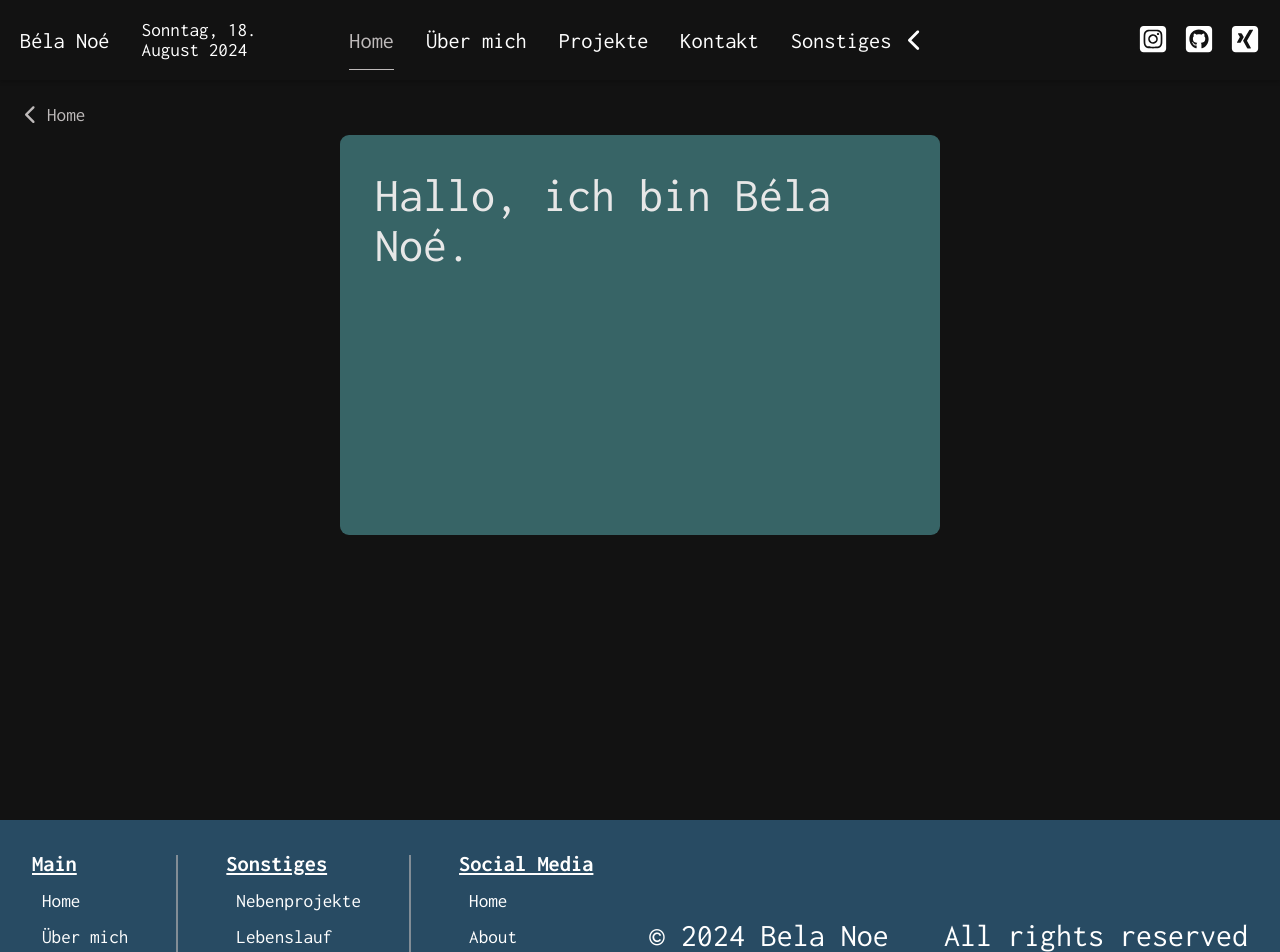
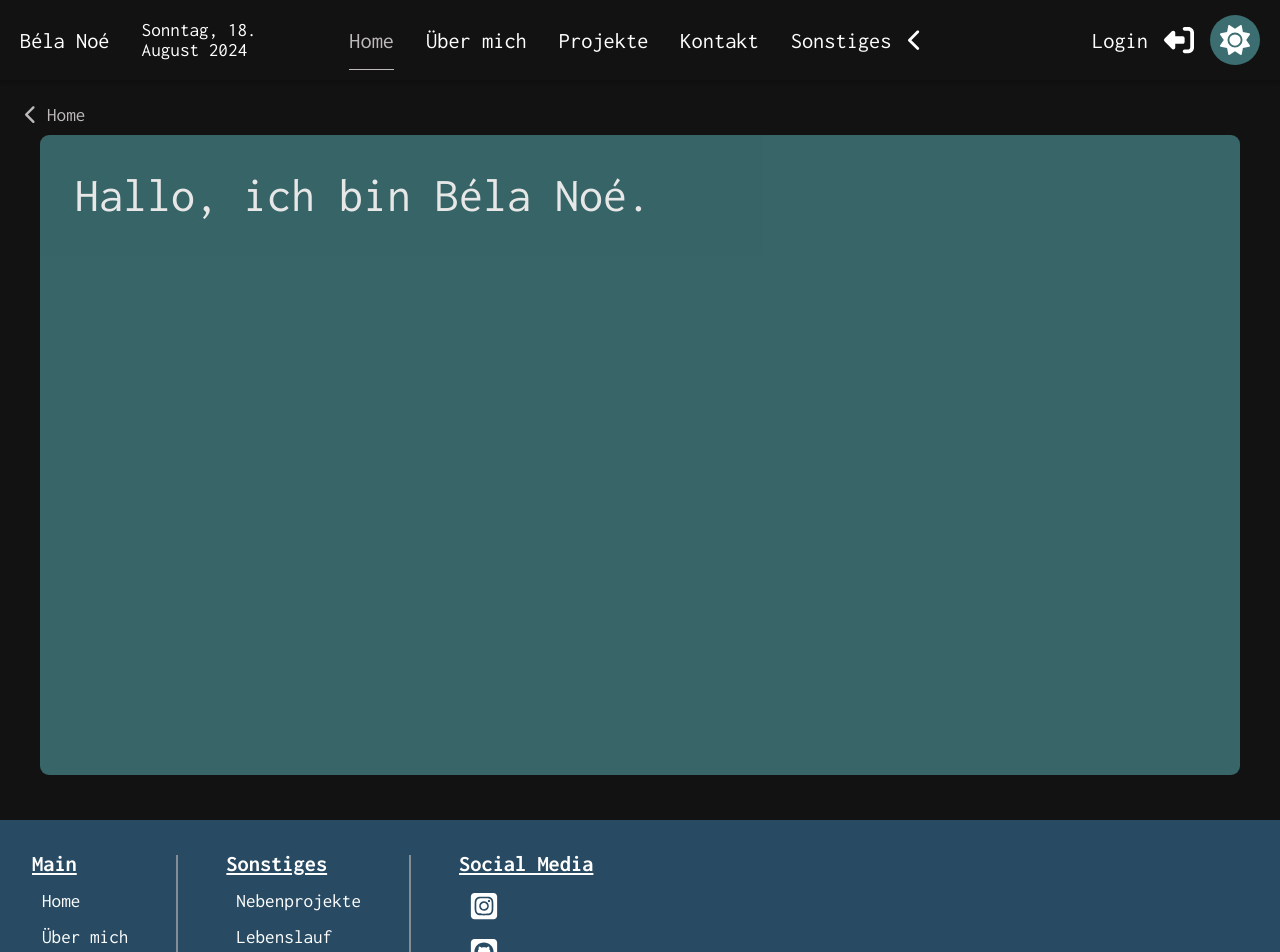
Before and after one commit to B314-N03/portfolio, a React (Create React App) app: page / in a window 1280 px wide. Shown: the top 952 px of the page. Built offline with nearby package versions, Linux system fonts and the light colour scheme.

Commit message:
major: { - login modal now available - footer updated - navbar updated }

```diff
--- a/src/components/App.jsx
+++ b/src/components/App.jsx
@@ -10,11 +10,16 @@ import Impressum from './Impressum';
 import Footer from './Footer';
 import CV from './CV';
 import SideProjects from './SideProjects';
+import ThemeProvider from './providers/ThemeProvider';
+import LoginModal from './LoginModal';
+import { useState } from 'react';
 
 function App() {
+  const [showLoginModal,setShowLoginModal] = useState(false)
   return (
+    <ThemeProvider>
       <Router>
-      <Navbar></Navbar>
+        <Navbar showLoginModal={showLoginModal} setShowLoginModal={setShowLoginModal}></Navbar>
         <Routes>
           <Route path="/" element={<Home/>} />
           <Route path="/about" element={<About/>}/>
@@ -28,7 +33,10 @@ function App() {
           <Route path="*" element={<NotFound/>} />
         </Routes>
         <Footer></Footer>
+        <LoginModal modalOpen={showLoginModal} setModalOpen={setShowLoginModal}></LoginModal>
       </Router>
+    </ThemeProvider>
+
   );
 }
 export default App;
--- a/src/components/Footer.jsx
+++ b/src/components/Footer.jsx
@@ -1,5 +1,7 @@
 import React from 'react'
 import './scss/footer.scss'
+import { FontAwesomeIcon } from '@fortawesome/react-fontawesome'
+import { faSquareGithub, faSquareInstagram, faXingSquare } from '@fortawesome/free-brands-svg-icons'
 
 
 function Footer() {
@@ -10,36 +12,48 @@ function Footer() {
         <div className="flex-gap-3rem flex-wrap footer-menu-conatiner" >
             <div className="flex-column flex-gap-1rem h-100">
                 <div className="fs-1 underline"><strong>Main</strong></div>
-                <div className="ml-10 flex-column flex-gap-1rem fs-3">
-                    <div>Home</div>
-                    <div>Über mich</div>
-                    <div>Projekte</div>
-                    <div>Kontakt</div>
+                <div className="ml-10 flex-column flex-gap-1rem fs-3 te">
+                    <a className='navbar-item' href="/">Home</a>
+                    <a className='navbar-item' href="/about">Über mich</a>
+                    <a className='navbar-item' href='/projects'>Projekte</a>
+                    <a className='navbar-item' href='/contact'>Kontakt</a>
                 </div>
             </div>
             <div className="footer-seperator"></div>
             <div className="flex-column flex-gap-1rem h-100">
-                <div className="fs-1 underline footer-sonstiges-containter" ><strong>Sonstiges</strong></div>
+                <a href='/other' className="fs-1 underline footer-sonstiges-containter navbar-item" data-underline><strong>Sonstiges</strong></a>
                 <div className="ml-10 flex-column flex-gap-1rem fs-3">
-                    <div>Nebenprojekte</div>
-                    <div>Lebenslauf</div>
-                    <div>Impressum</div>
+                    <a href="/other/side-projects" className='navbar-item'>Nebenprojekte</a>
+                    <a href="/other/cv" className='navbar-item'>Lebenslauf</a>
+                    <a href='/other/impressum' className='navbar-item'>Impressum</a>
                 </div>
             </div>
             <div className="footer-seperator"></div>
             <div className="flex-column flex-gap-1rem h-100">
                 <div className="fs-1 underline"><strong>Social Media</strong></div>
-                <div className="ml-10 flex-column flex-gap-1rem fs-3">
-                    <div>Home</div>
-                    <div>About</div>
-                    <div>Contact</div>
-                    <div>Projects</div>
+                <div className="ml-10 flex-column flex-gap-1rem fs-3 align-center">
+                    <a href='https://instagram.com/bela.fn' target='_blank' rel="noreferrer" className='navbar-item footer-social-media-link'>
+                        <FontAwesomeIcon className='footer-icon' icon={faSquareInstagram}></FontAwesomeIcon>
+                        <label className="footer-social-media-label">Instagram</label>
+                    </a>
+                    <a href='https://github.com/B314-N03' target='_blank' rel="noreferrer" className='navbar-item footer-social-media-link'>
+                        <FontAwesomeIcon className='footer-icon' icon={faSquareGithub}></FontAwesomeIcon>
+                        <label className="footer-social-media-label">GitHub</label>
+
+                    </a>
+                    <a href='https://www.xing.com/profile/Bela_Noe2' target='_blank' rel="noreferrer" className='navbar-item footer-social-media-link'>
+                        <FontAwesomeIcon className=' footer-icon w-25%' icon={faXingSquare}></FontAwesomeIcon>
+                        <label className="footer-social-media-label">Xing</label>
+                    </a>
                 </div>
             </div>
         </div>
 
-        <div className="h2">© 2024 Bela Noe</div>
-        <div className="h2">All rights reserved</div>
+        <div className="mt-20 h4 text-align-center w-100">
+            <div>© 2024 Bela Noe</div>
+            <div>All rights reserved</div>
+        </div>
+
 
     </div>
   )
--- a/src/components/Home.jsx
+++ b/src/components/Home.jsx
@@ -14,7 +14,7 @@ function Home() {
       <div className="home-profileCard-container">
         <div className="home-profileCard">
 
-        <div className='h1 text-color-main p-35p'>Hallo, ich bin Béla Noé.<br/></div>
+        <div className='h1 p-35p'>Hallo, ich bin Béla Noé.<br/></div>
         </div>
 
       </div>
--- /dev/null
+++ b/src/components/LoginModal.jsx
@@ -0,0 +1,34 @@
+import React, { useEffect, useRef } from 'react'
+import './scss/modal.scss'
+
+function LoginModal({modalOpen,setModalOpen}) {
+  const modalRef = useRef(null)
+
+
+  const handleClickOutside = (event) => {
+    const loginButton = document.querySelector("#login-button")
+    if (modalRef.current && !modalRef.current.contains(event.target) && loginButton && !loginButton.contains(event.target)) {
+      setModalOpen(false);
+    }
+  };
+
+  useEffect(() => {
+    if(modalOpen){
+      document.addEventListener("mousedown", handleClickOutside);
+    }
+    else{
+      document.removeEventListener("mousedown", handleClickOutside);
+    }
+    return () => {
+      document.removeEventListener("mousedown", handleClickOutside);
+    };
+  }, [modalOpen]);
+
+  return (
+      <div ref={modalRef} className={`modal-container ${modalOpen ? "d-flex" : "d-none"}`}>
+
+      </div>
+  )
+}
+
+export default LoginModal
--- a/src/components/Navbar.jsx
+++ b/src/components/Navbar.jsx
@@ -1,17 +1,19 @@
-import React, { useEffect, useRef, useState } from 'react'
+import React, { useContext, useEffect, useRef, useState } from 'react'
 import './scss/navbar.scss'
 import { FontAwesomeIcon } from '@fortawesome/react-fontawesome'
 import {  faSquareGithub, faSquareInstagram, faXingSquare } from '@fortawesome/free-brands-svg-icons'
 import { Link, NavLink } from 'react-router-dom'
-import {  faChevronDown, faChevronLeft,  } from '@fortawesome/free-solid-svg-icons'
+import {  faChevronDown, faChevronLeft, faSun, faMoon, faRightFromBracket, faLeftFromBracket } from '@fortawesome/free-solid-svg-icons'
+import { ThemeContext } from './providers/ThemeProvider'
 
-function Navbar() {
+function Navbar({showLoginModal,setShowLoginModal}) {
   const [time, setTime] = useState(new Date().toLocaleTimeString())
   const [today] = useState(new Date().toLocaleDateString("de-DE", { weekday: 'long', year: 'numeric', month: 'long', day: 'numeric' }))
   const [menuOpen, setMenuOpen] = useState(false)
   const menuMobileRef = useRef(null)
   const [sonstigesOpen, setSonstigesOpen] = useState(false)
   const [dateTimeCurrentState, setDateTimeCurrentState] = useState(1)
+  const { theme, setTheme } = useContext(ThemeContext);
 
   useEffect(() => {
     let interval = null;
@@ -111,6 +113,24 @@ function Navbar() {
     setDateTimeCurrentState(dateTimeCurrentState === 0 ? 1 : 0)
   }
 
+  const handleChangeTheme = () => {
+    if(theme === 'dark'){
+      setTheme('light')
+    }
+    else{
+      setTheme('dark')
+    }
+  }
+
+  const handleShowLogin = (e) => {
+    if(showLoginModal){
+      setShowLoginModal(false)
+    }
+    else{
+      setShowLoginModal(true)
+    }
+  }
+
   return (
     <nav className='navbar'>
       <div className="navbar-parent firstItem">
@@ -152,15 +172,11 @@ function Navbar() {
         </NavLink>
       </div>
       <div className="navbar-parent flex-gap-1rem">
-        <a href='https://instagram.com/bela.fn' target='_blank' rel="noreferrer" className='navbar-item'>
-          <FontAwesomeIcon className='navbar-item navbar-icon' icon={faSquareInstagram}></FontAwesomeIcon>
-        </a>
-        <a href='https://github.com/B314-N03' target='_blank' rel="noreferrer" className='navbar-item'>
-          <FontAwesomeIcon className='navbar-item navbar-icon' icon={faSquareGithub}></FontAwesomeIcon>
-        </a>
-        <a href='https://www.xing.com/profile/Bela_Noe2' target='_blank' rel="noreferrer" className='navbar-item'>
-          <FontAwesomeIcon className='navbar-item navbar-icon' icon={faXingSquare}></FontAwesomeIcon>
-        </a>
+        <div className="flex-row align-center flex-gap-1rem cursor-pointer" onClick={handleShowLogin} id='login-button'>
+          <label for="login-icon" className='cursor-pointer'>{showLoginModal ? "Logout" : "Login" }</label>
+          <FontAwesomeIcon name='login-icon'  className={`navbar-item navbar-icon cursor-pointer ${showLoginModal ? "" : "navbar-login-icon"}`} icon={faRightFromBracket} data-not-hoverable data-no-transition></FontAwesomeIcon>
+        </div>
+          <FontAwesomeIcon onClick={handleChangeTheme} className="circle navbar-item navbar-icon" icon={theme === 'dark' ? faSun : faMoon }></FontAwesomeIcon>
       </div>
     </nav>
   )
--- /dev/null
+++ b/src/components/providers/ThemeProvider.jsx
@@ -0,0 +1,21 @@
+import React, { createContext, useEffect } from "react";
+import { useState } from "react";
+
+export const ThemeContext = createContext({
+    theme: null,
+    setTheme: null,
+});
+
+export default function ThemeProvider(props) {
+    const [theme, setTheme] = useState('dark');
+
+    useEffect(() => {
+        document.getElementsByTagName('body')[0].className = `${theme}-theme`;
+    }, [theme]);
+
+    return (
+        <ThemeContext.Provider value={ { theme, setTheme } }>
+            {props.children}
+        </ThemeContext.Provider>
+    );
+}
--- a/src/components/scss/footer.scss
+++ b/src/components/scss/footer.scss
@@ -1,6 +1,6 @@
 .footer{
     background-color: var(--bg-color-secondary);
-    color: var(--text-color-main);
+    color: var(--white);
     font-size: var(--font-size-tertiary);
     padding: 2rem;
     display: flex;
@@ -29,10 +29,66 @@
         }
     }
 
+
+
+    &-social-media-label {
+        opacity: 0;
+        visibility: hidden;
+        width: 0;
+        height: 0;
+        overflow: hidden;
+        white-space: nowrap;
+        cursor: pointer;
+        transition: all 0.5s ease-in-out;
+    }
+
+    &-social-media-link {
+        display: flex;
+        align-items: center;
+        gap: 10px;
+        cursor: pointer;
+        color: var(--text-color-main);
+        transition: all 0.5s linear;
+        position: relative; // Ensure labels are positioned relative to their link
+        width: 100%;
+        &:hover {
+
+            & > .footer-social-media-label {
+                opacity: 1;
+                visibility: visible;
+                width: auto;
+                height: auto;
+                overflow: visible;
+            }
+        }
+    }
+
+
+
+    &-icon{
+        width: 20px;
+        height: 20px;
+    }
+    &-icon::before{
+      content: "";
+      position: absolute;
+      top: -10px;
+      left: 0;
+      width: 100%;
+      height: 45px;
+    }
+
+    @media only screen and (min-width:1120px) {
+        &-icon{
+            width: 30px;
+            height: 30px;
+        }
+    }
+
     @media screen and (min-width: 800px) {
-        flex-direction: row;
+        // flex-direction: row;
         justify-content: space-between;
-        align-items: center;
+        // align-items: center;
     }
 
     @media only screen and (min-width:540px) {
@@ -48,4 +104,9 @@
         }
     }
 
+    a:not([data-underline]){
+        text-decoration: none;
+    }
+
+
 }
--- a/src/components/scss/home.scss
+++ b/src/components/scss/home.scss
@@ -6,9 +6,10 @@
             justify-content: center;
             align-items: center;
         }
+        color: var(--white);
         min-width: 250px;
-        max-width: 600px;
-        height: 50vh;
+        width: 1200px;
+        height: 80vh;
         display: flex;
         flex-direction: column;
         background-color: var(--bg-color-tertiary);
--- a/src/components/scss/navbar.scss
+++ b/src/components/scss/navbar.scss
@@ -10,7 +10,7 @@
     font-size: var(--font-size-main);
     position: sticky;
     top: 0;
-
+    z-index: 999;
     &-parent{
         display: flex;
         flex-direction: row;
@@ -71,7 +71,7 @@
         cursor: unset;
     }
 
-    &-item{
+    &-item:not([data-no-transition]){
       cursor: pointer;
       color: var(--text-color-primary);
       top: 0;
@@ -84,6 +84,11 @@
         border-bottom: 1px solid var(--text-color-secondary);
         transform: translate3d(0, 5px, 0);
       }
+    }
+
+    &-login-icon{
+      transform: scaleX(-1);
+
     }
 
 
@@ -130,18 +135,6 @@
       }
     }
 
-    &-icon{
-        width: 20px;
-        height: 20px;
-    }
-    &-icon::before{
-      content: "";
-      position: absolute;
-      top: -10px;
-      left: 0;
-      width: 100%;
-      height: 45px;
-    }
 
 
 
--- a/src/index.scss
+++ b/src/index.scss
@@ -9,12 +9,88 @@ body {
 }
 
 :root{
+
+}
+
+
+/*colors*/
+:root {
+  --white: #ffffff;
+  --black: #000000;
+  --dark: #090909;
+  --darkgrey: #222222;
+  --grey: #4b4b4b;
+  --lightgrey: #9b9b9b;
+  --light: #e6e6e6;
+  --blue: #0d6efd;
+  --red: #f20000;
+  --green: #4ab022;
+  --orange: #faab17;
+  --purple: #8b44fd;
+  --yellow: #fdfd44;
+
+
+  --lightMode2: #f4f4f4;
+  --lightMode3: #dddddd;
+  --lightMode4: #dfdfdf;
+  --lightMode5: #959595;
+  --lightMode6: #717171;
+  --lightMode7: #373737;
+}
+
+.light-theme{
+  --buttonBgMain: var(--blue);
+  --buttonCoMain: var(--white);
+  --textMain: var(--black);
+  --textSecondary: var(--lightgrey);
+  --textThird: var(--white);
+  --textFourth: var(--light);
+  --bg-color-main: var(--white);
+  --bg-color-secondary: #284b63;
+  --bg-color-tertiary: #3c6e71;
+  --text-color-main: #000000;
+  --text-color-secondary: #5b5959;
+  --bg1: var(--white);
+  --bg2: var(--lightMode2);
+  --bg3: var(--lightMode3);
+  --bg4: var(--lightMode4);
+  --bg5: var(--lightMode5);
+  --bg6: var(--lightMode6);
+  --bg7: var(--lightMode7);
+  --bgBlue: var(--blue);
+  --bgRed: var(--red);
+  --bgOrange: var(--orange);
+  --bgGreen: var(--green);
+  --bgPurple: var(--purple);
+}
+
+.dark-theme {
   --bg-color-main: #121212;
   --bg-color-secondary: #284b63;
   --bg-color-tertiary: #3c6e71;
   --text-color-main: #fff;
   --text-color-secondary: #bebaba;
+  --buttonBgMain: var(--blue);
+  --buttonCoMain: var(--white);
+  --textMain: var(--white);
+  --textSecondary: var(--lightgrey);
+  --textThird: var(--black);
+  --textFourth: var(--dark);
+  --bg1: var(--black);
+  --bg2: var(--dark);
+  --bg3: var(--darkgrey);
+  --bg4: var(--grey);
+  --bg5: var(--lightgrey);
+  --bg6: var(--light);
+  --bg7: var(--white);
+  --bgBlue: var(--blue);
+  --bgRed: var(--red);
+  --bgOrange: var(--orange);
+  --bgGreen: var(--green);
+  --bgPurple: var(--purple);
 }
+
+
 
 :root{
   --font-size-main: 1.2rem;
@@ -169,6 +245,13 @@ body {
   &quaternary{
     color: var(--text-color-quaternary) !important;
   }
+}
+
+
+.circle{
+  border-radius:50%;
+  background-color: var(--bg-color-tertiary);
+  padding: 10px;
 }
 
 .justify-{
```
Also changed, not shown: src/components/scss/modal.scss (added, +13 -0 lines), 1 other file (tests, documents, lock files or other folders). Lines whose indentation alone changed are shown as unchanged.
